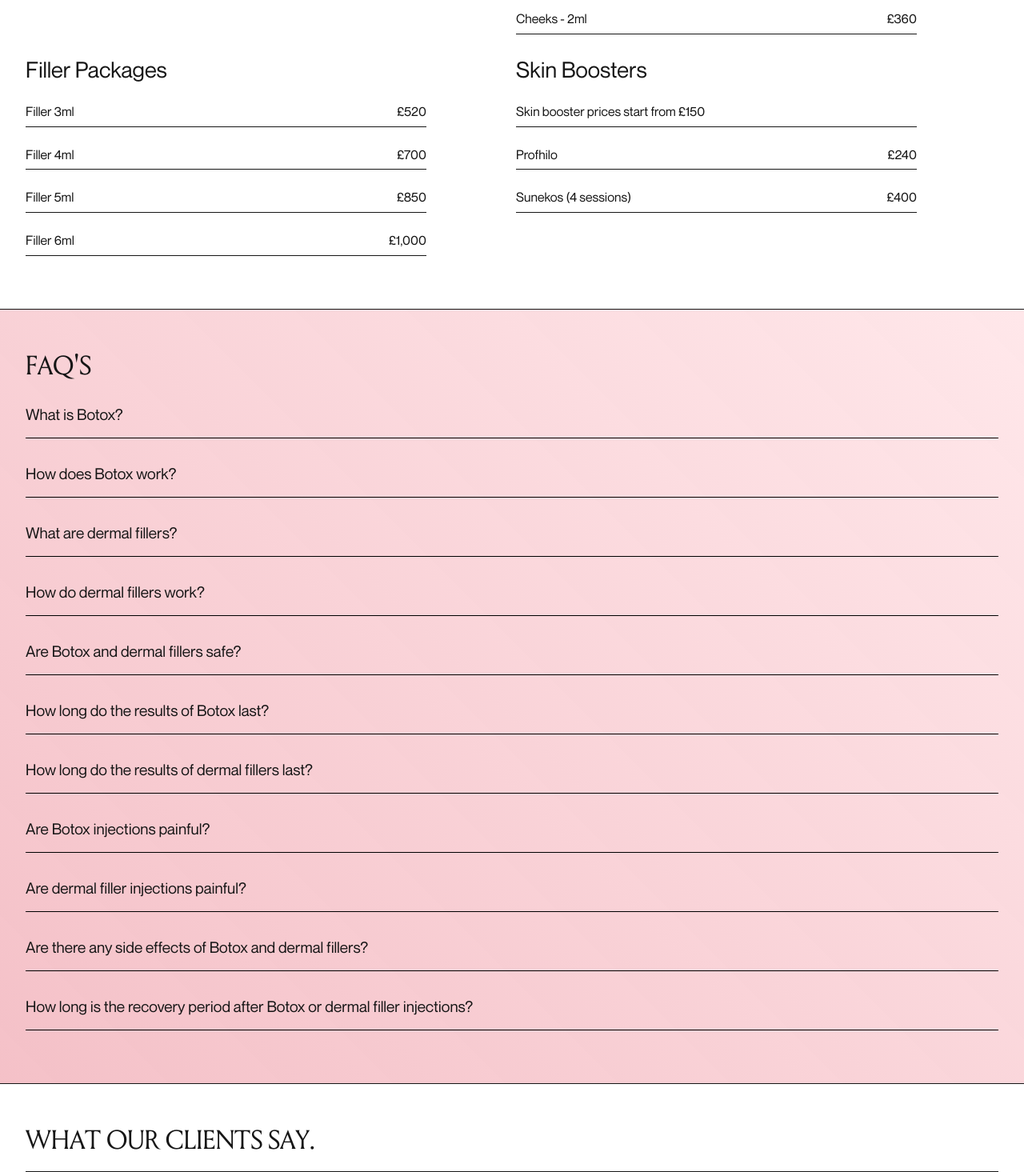
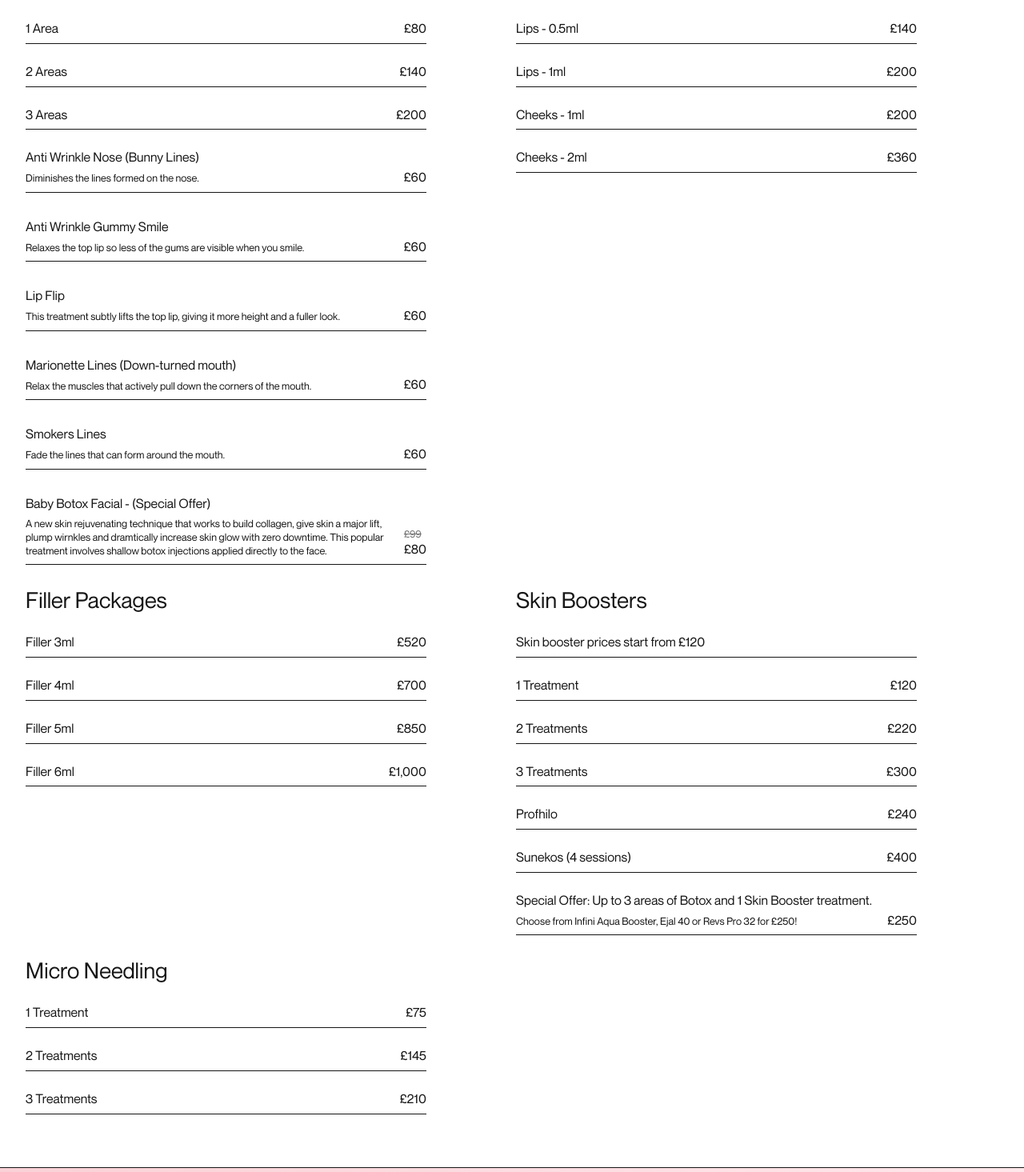
Before and after one commit to conorbailey90/faceworx, a Next.js app: page / in a window 1280 px wide. Shown: the part 2465-3930 px from the top of the page at 80% size. Built offline with nearby package versions, Linux system fonts and the light colour scheme.

Commit message:
New treatment and prices updated

```diff
--- a/src/app/components/Prices/Prices.jsx
+++ b/src/app/components/Prices/Prices.jsx
@@ -28,6 +28,69 @@ function Prices() {
               <p>3 Areas</p>
               <p>£200</p>
             </li>
+            <li className={styles.priceLi}>
+              <div>
+              <p>Anti Wrinkle Nose (Bunny Lines)</p>
+              <p className={styles.desc}>Diminishes the lines formed on the nose.</p>
+              </div>
+             <div className={styles.price}>
+              <p>£60</p>
+             </div>
+
+            </li>
+            <li className={styles.priceLi}>
+              <div className={styles.desc}>
+                <p>Anti Wrinkle Gummy Smile</p>
+                <p className={styles.desc}>Relaxes the top lip so less of the gums are visible when you smile.</p>
+
+              </div>
+             <div className={styles.price}>
+              <p>£60</p>
+             </div>
+
+            </li>
+            <li className={styles.priceLi}>
+              <div className={styles.desc}>
+              <p>Lip Flip</p>
+              <p className={styles.desc}>This treatment subtly lifts the top lip, giving it more height and a fuller look.</p>
+              </div>
+              <div className={styles.price}>
+                <p>£60</p>
+              </div>
+
+            </li>
+            <li className={styles.priceLi}>
+              <div className={styles.desc}>
+              <p>Marionette Lines (Down-turned mouth)</p>
+              <p className={styles.desc}>Relax the muscles that actively pull down the corners of the mouth.</p>
+              </div>
+              <div className={styles.price}>
+                <p>£60</p>
+              </div>
+
+            </li>
+            <li className={styles.priceLi}>
+              <div className={styles.desc}>
+              <p>Smokers Lines</p>
+              <p className={styles.desc}>Fade the lines that can form around the mouth.</p>
+              </div>
+              <div className={styles.price}>
+                <p>£60</p>
+              </div>
+
+            </li>
+
+            <li className={styles.priceLi}>
+              <div className={styles.desc}>
+              <p>Baby Botox Facial - (Special Offer)</p>
+              <p className={styles.desc}>A new skin rejuvenating technique that works to build collagen, give skin a major lift, plump wirnkles and dramtically increase skin glow with zero downtime. This popular treatment involves shallow botox injections applied directly to the face.</p>
+              </div>
+              <div className={styles.price}>
+                <p><span style={{textDecoration: 'line-through', fontSize: '.8rem', opacity: '.6'}}>£99</span> £80</p>
+              </div>
+
+            </li>
+
           </ul>
         </div>
         <div className={styles.dfPrices}>
@@ -78,7 +141,19 @@ function Prices() {
           <ul>
 
             <li className={styles.priceLi}>
-              <p>Skin booster prices start from £150</p>
+              <p>Skin booster prices start from £120</p>
+            </li>
+            <li className={styles.priceLi}>
+              <p>1 Treatment</p>
+              <p>£120</p>
+            </li>
+            <li className={styles.priceLi}>
+              <p>2 Treatments</p>
+              <p>£220</p>
+            </li>
+            <li className={styles.priceLi}>
+              <p>3 Treatments</p>
+              <p>£300</p>
             </li>
             <li className={styles.priceLi}>
               <p>Profhilo</p>
@@ -87,6 +162,33 @@ function Prices() {
             <li className={styles.priceLi}>
               <p>Sunekos (4 sessions)</p>
               <p>£400</p>
+            </li>
+            <li className={styles.priceLi}>
+              <div>
+              <p ><strong>Special Offer:</strong> Up to 3 areas of Botox and 1 Skin Booster treatment.</p><p className={styles.desc}> Choose from Infini Aqua Booster, Ejal 40 or Revs Pro 32 for £250!</p>
+
+              </div>
+              <div className={styles.price}>
+              <p>£250</p>
+              </div>
+
+            </li>
+          </ul>
+        </div>
+        <div className={styles.microNeedlingPrices}>
+        <h3 style={{marginBottom: '1rem'}}>Micro Needling</h3>
+          <ul>
+            <li className={styles.priceLi}>
+              <p>1 Treatment</p>
+              <p>£75</p>
+            </li>
+            <li className={styles.priceLi}>
+              <p>2 Treatments</p>
+              <p>£145</p>
+            </li>
+            <li className={styles.priceLi}>
+              <p>3 Treatments</p>
+              <p>£210</p>
             </li>
           </ul>
         </div>
--- a/src/app/components/Prices/Prices.module.css
+++ b/src/app/components/Prices/Prices.module.css
@@ -32,12 +32,27 @@
   grid-column: 7 / span 5;
 }
 
+.microNeedlingPrices{
+  grid-column: 1 / span 5;
+}
+
 .priceLi {
   display: flex;
   justify-content: space-between;
   margin-bottom: 1rem;
   border-bottom: 1px solid var(--border-color);
   padding: 0.5rem 0;
+}
+
+.desc{
+  font-size: .8rem;
+  margin-top: .5rem;
+}
+
+.price{
+  display: flex;
+  flex-direction: column;
+  justify-content: flex-end;
 }
 
 @media only screen and (max-width: 800px) {
@@ -61,6 +76,10 @@
     grid-column: 1 / span 13;
   }
 
+  .microNeedlingPrices{
+    grid-column: 1 / span 13;
+  }
+
   .priceLi {
     display: flex;
     justify-content: space-between;
--- a/src/app/components/Treatments/Treatments.jsx
+++ b/src/app/components/Treatments/Treatments.jsx
@@ -37,6 +37,15 @@ export default function Treatments() {
             <h3>Booster</h3><br />
             <p>Revitalize your skin with our dermal booster treatments. We use advanced techniques and premium products to hydrate and rejuvenate your skin from within. Experience a plumper, more radiant complexion with minimal downtime. Discover the secret to youthful skin and schedule your consultation today.</p>
         </motion.div>
+
+        <motion.div
+        initial={{ opacity: 0 }}
+        whileInView={{opacity: 1}}
+        transition={{ duration: 1, delay: 0 }}
+        className={styles.treatmentFour}>
+            <h3>Micro-Needling</h3><br />
+            <p>A treatment that delivers a "controlled' injury to the skin using micro needles, causing collagen and elastin fibres to be stimulated to reproduce and cell turnover accelerated. Skin is left firmer, smoother and glowing.</p>
+        </motion.div>
     </div>
   )
 }
--- a/src/app/components/Treatments/Treatments.module.css
+++ b/src/app/components/Treatments/Treatments.module.css
@@ -29,6 +29,13 @@
   padding: 2rem 0;
 }
 
+.treatmentFour {
+  grid-row: 5;
+  grid-column: 4 / span 9;
+  border-bottom: 1px solid var(--border-color);
+  padding: 2rem 0;
+}
+
 @media only screen and (max-width: 600px) {
   .treatmentOne {
     grid-column: 4 / span 9;
```
